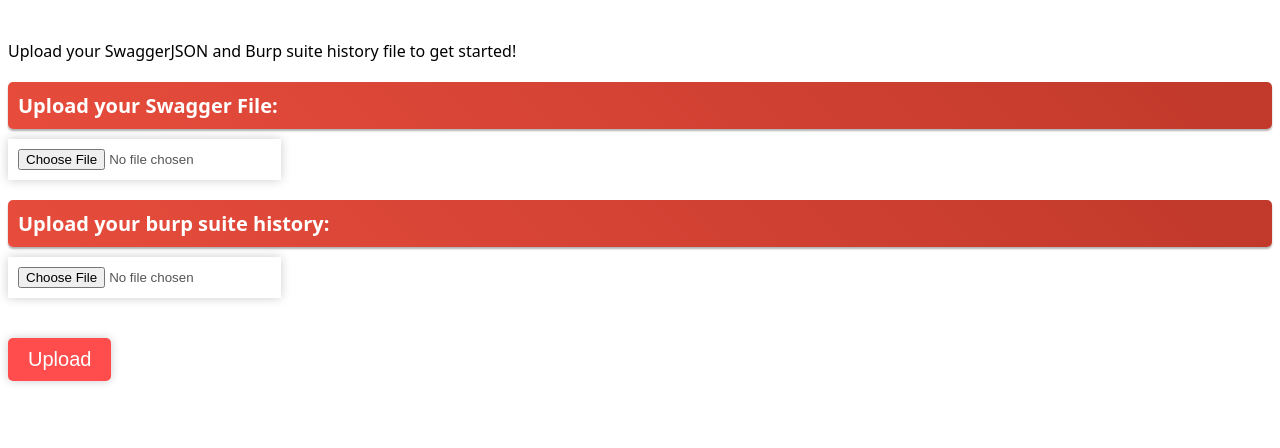
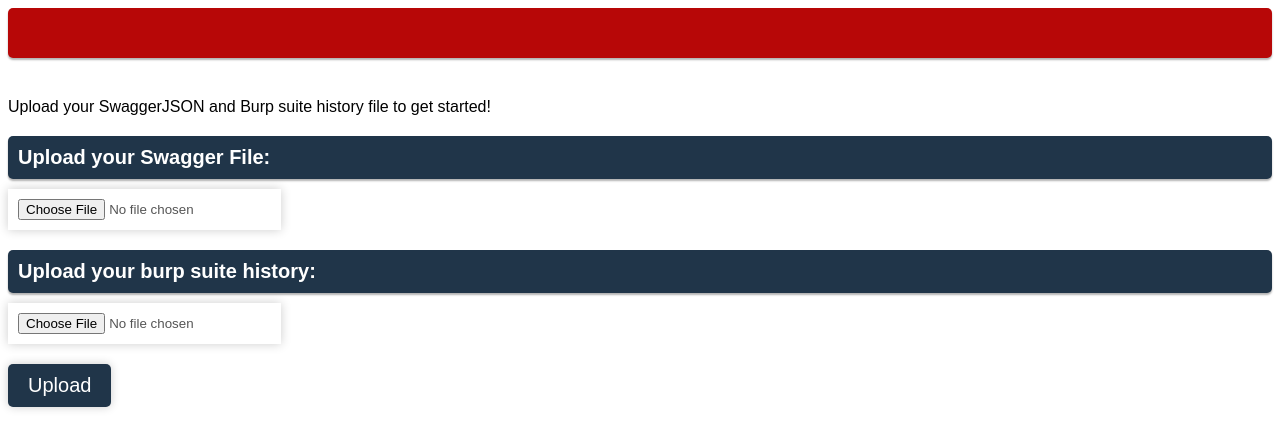
Before and after one commit to cpvu/FwdSec-Interview-Asssignment, a Next.js app: page / in a window 1280 px wide. Shown: the top 448 px of the page. Built offline with nearby package versions, Linux system fonts and the light colour scheme.

Commit message:
Adjust styling

```diff
--- a/src/styles/Header.module.css
+++ b/src/styles/Header.module.css
@@ -1,11 +1,15 @@
 .mainHeader {
     font-size: 2.25rem;
+    letter-spacing: 0.03em;
+    font-weight: bold;
     line-height: 1.5;
-    color: red;
+    color: white;
+    background-color: #b70707;
     text-align: center;
+    padding: 25px;
     margin-bottom: 40px;
     border-radius: 5px;
     box-shadow: 0 2px 2px rgba(0, 0, 0, 0.3);
     transition: all 0.3s ease;
-    font-family: system-ui, -apple-system, BlinkMacSystemFont, 'Segoe UI', Roboto, Oxygen, Ubuntu, Cantarell, 'Open Sans', 'Helvetica Neue', sans-serif, 'Helvetica', sans-serif;
-  }
+    font-family: 'Libre Baskerville', serif;
+}
--- a/src/styles/Home.module.css
+++ b/src/styles/Home.module.css
@@ -24,19 +24,6 @@
 .upload {
   display: block;
   margin-bottom: 20px;
-}
-
-.submit-upload {
-  display: block;
-  margin: 0 auto;
-  padding: 10px 20px;
-  border: none;
-  border-radius: 4px;
-  background: #ff7f50;
-  color: #ffffff;
-  font-size: 16px;
-  cursor: pointer;
-  transition: background-color 0.3s ease;
 }
 
 .submit-upload:hover {
--- a/src/styles/globals.css
+++ b/src/styles/globals.css
@@ -1,7 +1,7 @@
 /* Set the background color of the page to white */
 body {
   background-color: white;
-  font-family: system-ui, -apple-system, BlinkMacSystemFont, 'Segoe UI', Roboto, Oxygen, Ubuntu, Cantarell, 'Open Sans', 'Helvetica Neue', sans-serif
+  font-family: 'Source Sans Pro', sans-serif;
 }
 
 .fileLabel {
@@ -10,7 +10,7 @@
   margin-bottom: 10px;
   padding: 10px;
   color: #fff;
-  background: linear-gradient(45deg, #e74c3c, #c0392b);
+  background:#203549;
   border-radius: 5px;
   box-shadow: 0px 2px 2px rgba(0, 0, 0, 0.3);
   transition: all 0.3s ease;
@@ -28,7 +28,7 @@
 .upload {
   margin-top: 10px;
   padding: 10px;
-  background-color: red;
+  background-color: #b70707;
   color: white;
   border: none;
   cursor: pointer;
@@ -36,40 +36,22 @@
   justify-content: center;
 }
 
-/* Style the submit button */
+/* Style for the upload button */
 .submitUpload {
-  margin-top: 20px;
-  padding: 10px;
-  background-color: red;
-  color: white;
+  background-color:#203549;
+  color: #fff;
+  font-size: 20px;
+  padding: 10px 20px;
   border: none;
+  border-radius: 5px;
+  box-shadow: 0 0 10px rgba(0, 0, 0, 0.2);
   cursor: pointer;
+  transition: all 0.3s ease;
+  margin-bottom: 20px;
 }
 
-/* Style the result text */
-p1 {
-  font-size: 24px;
-  color: red;
-  margin-top: 20px;
-  display: block;
-}
-
-/* Style the coverage table */
-.coverageTable {
-  border-collapse: collapse;
-  margin-top: 20px;
-}
-
-.coverageTable th,
-.coverageTable td {
-
-  padding: 10px;
-  text-align: left;
-}
-
-.coverageTable th {
-  background-color: linear-gradient(45deg, #e74c3c, #c0392b);
-  color: white;
+.submitUpload:hover {
+  background-color: #4c7dab;
 }
 
 .main-container {
@@ -98,32 +80,6 @@
   margin-bottom: 20px;
 }
 
-/* Style for the upload button */
-.submitUpload {
-  background-color: #ff4d4d;
-  color: #fff;
-  font-size: 20px;
-  padding: 10px 20px;
-  border: none;
-  border-radius: 5px;
-  box-shadow: 0 0 10px rgba(0, 0, 0, 0.2);
-  cursor: pointer;
-  transition: all 0.3s ease;
-  margin-bottom: 20px;
-}
-
-.submitUpload:hover {
-  background-color: #e60000;
-}
-
-/* Style for the result label */
-p1 {
-  font-size: 25px;
-  color: #fff;
-  margin-top: 20px;
-  margin-bottom: 5px;
-}
-
 /* Style for the coverage table */
 .coverageTable {
   width: 100%;
@@ -139,7 +95,7 @@
 }
 
 .coverageTable th {
-  background-color: #ff4d4d;
+  background-color: #203549;
   color: #fff;
 }
 
```
